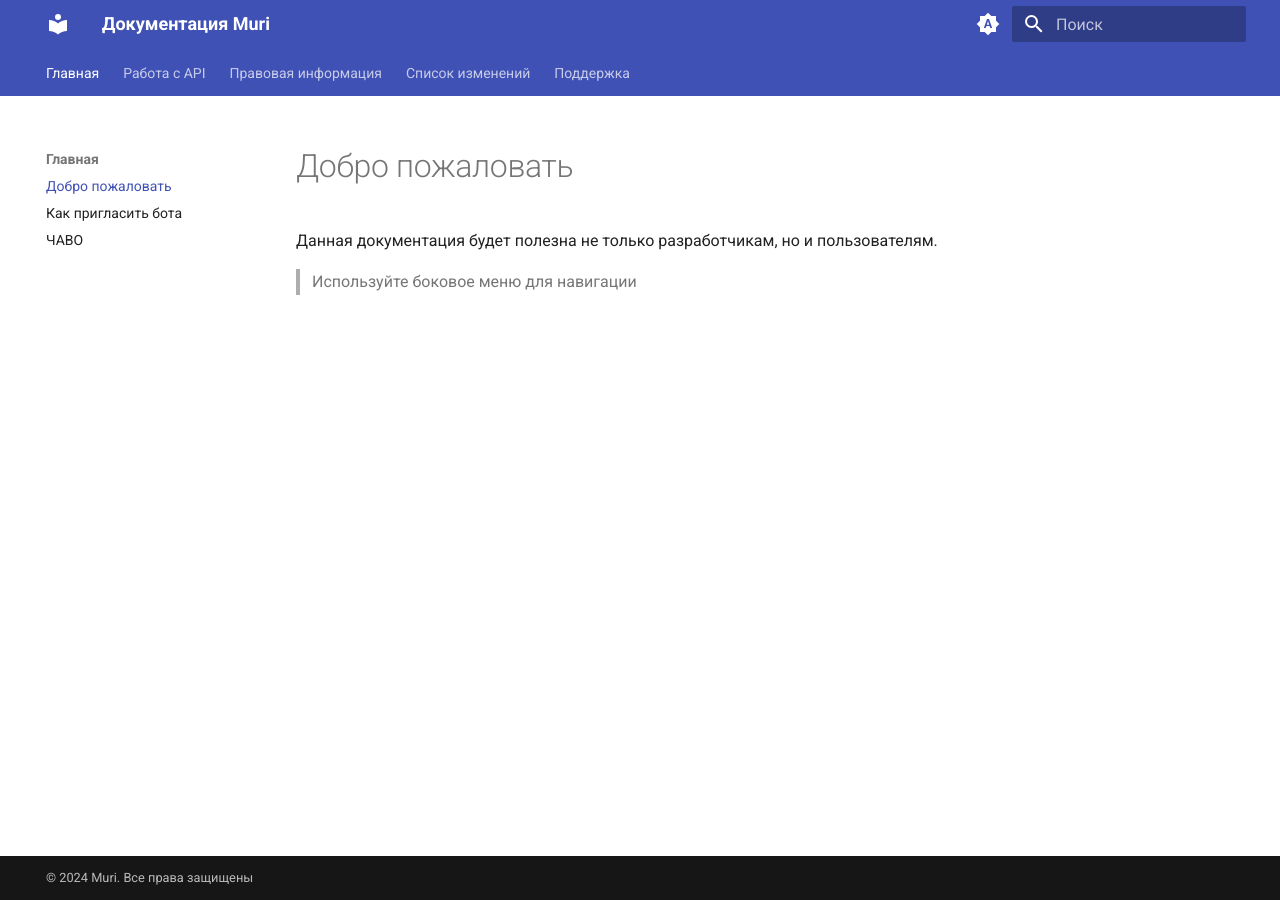
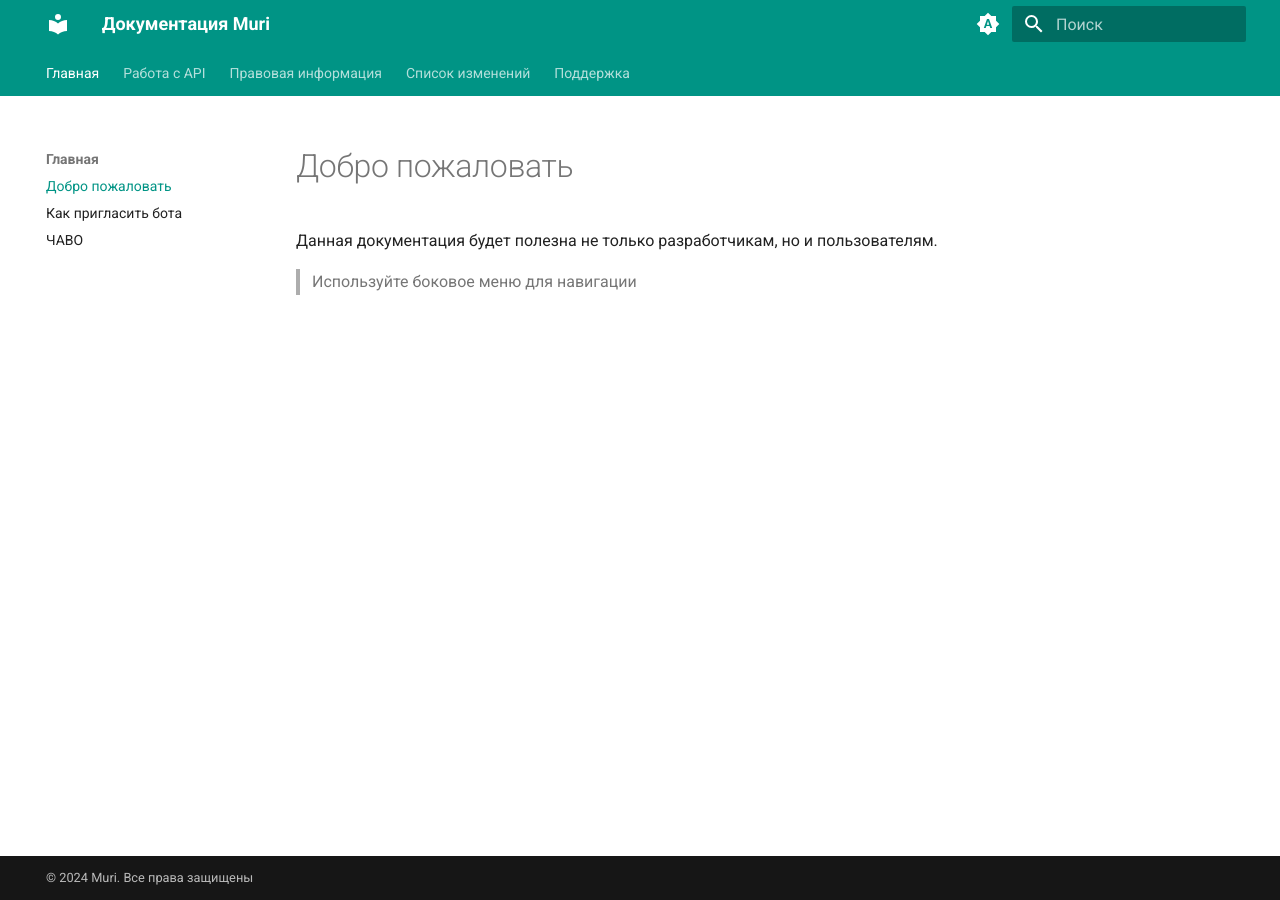
Before and after one commit to Muri-ds/muri-ds.github.io, an MkDocs documentation site: the page built from docs/index.md, in a window 1280 px wide. Built offline with MkDocs 1.6.1 and Material for MkDocs 9.7.7, drawn with Linux system fonts in a browser that asks for light colours; plug-ins that fetch from the network failed and are left out.

Commit message:
Update colors

```diff
--- a/mkdocs.yml
+++ b/mkdocs.yml
@@ -13,15 +13,20 @@ theme:
     - navigation.expand
     - navigation.path
     - navigation.tabs
+    - navigation.top
   palette:
     # Palette toggle for automatic mode
     - media: "(prefers-color-scheme)"
+      primary: teal
+      accent: teal
       toggle:
         icon: material/brightness-auto
         name: Переключить на светлую тему
 
     # Palette toggle for light mode
     - media: "(prefers-color-scheme: light)"
+      primary: teal
+      accent: teal
       scheme: default
       toggle:
         icon: material/brightness-7
@@ -29,6 +34,8 @@ theme:
 
     # Palette toggle for dark mode
     - media: "(prefers-color-scheme: dark)"
+      primary: teal
+      accent: teal
       scheme: slate
       toggle:
         icon: material/brightness-4
@@ -38,18 +45,18 @@ plugins:
   - offline
   - search
   - social:
-      cards_layout_dir: layouts
-      cards_layout: card
-      debug: true
+      cards_layout_options:
+        background_color: teal
 
 extra:
   generator: false
   consent:
     title: Мы используем печеньки 🍪
     description: >-
-      Мы используем cookie для улучшения взаимодействия с документацией. Вы можете отключить их в любой момент в настройках браузера.
+      Мы используем cookie и аналитику для улучшения взаимодействия с документацией.
     actions:
       - accept
+      - reject
   analytics:
     provider: google
     property: G-RJJ9WZVGD6
```
